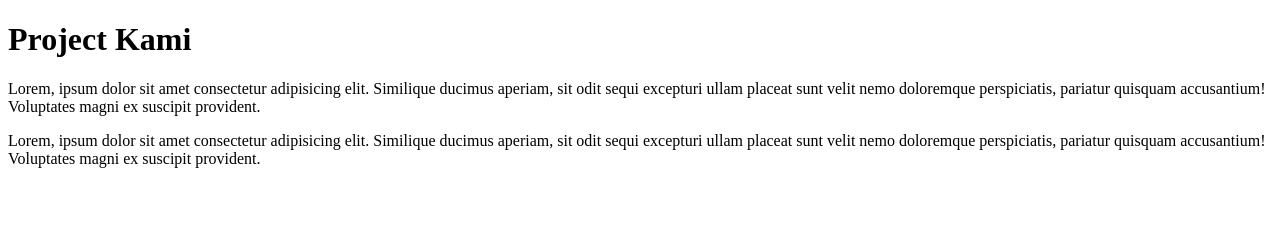
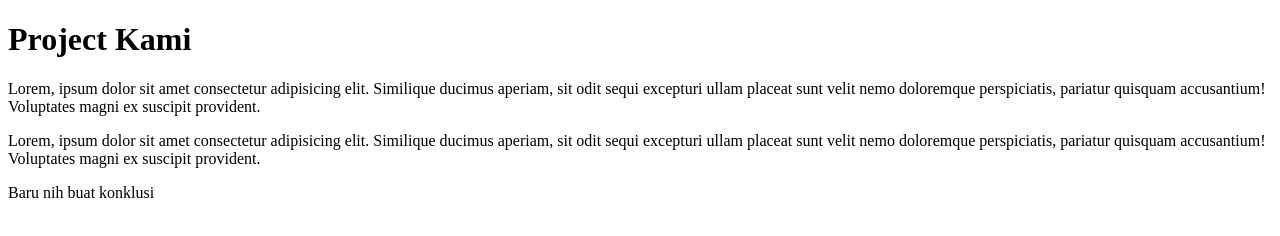
Before and after one commit to AlfredHutomo/git-tutorial, a plain HTML site: page index.html in a window 1280 px wide. Drawn offline with Linux system fonts and the light colour scheme.

Commit message:
added conclusion

```diff
--- a/index.html
+++ b/index.html
@@ -20,5 +20,6 @@
       doloremque perspiciatis, pariatur quisquam accusantium! Voluptates magni
       ex suscipit provident.
     </p>
+    <p>Baru nih buat konklusi</p>
   </body>
 </html>
```
